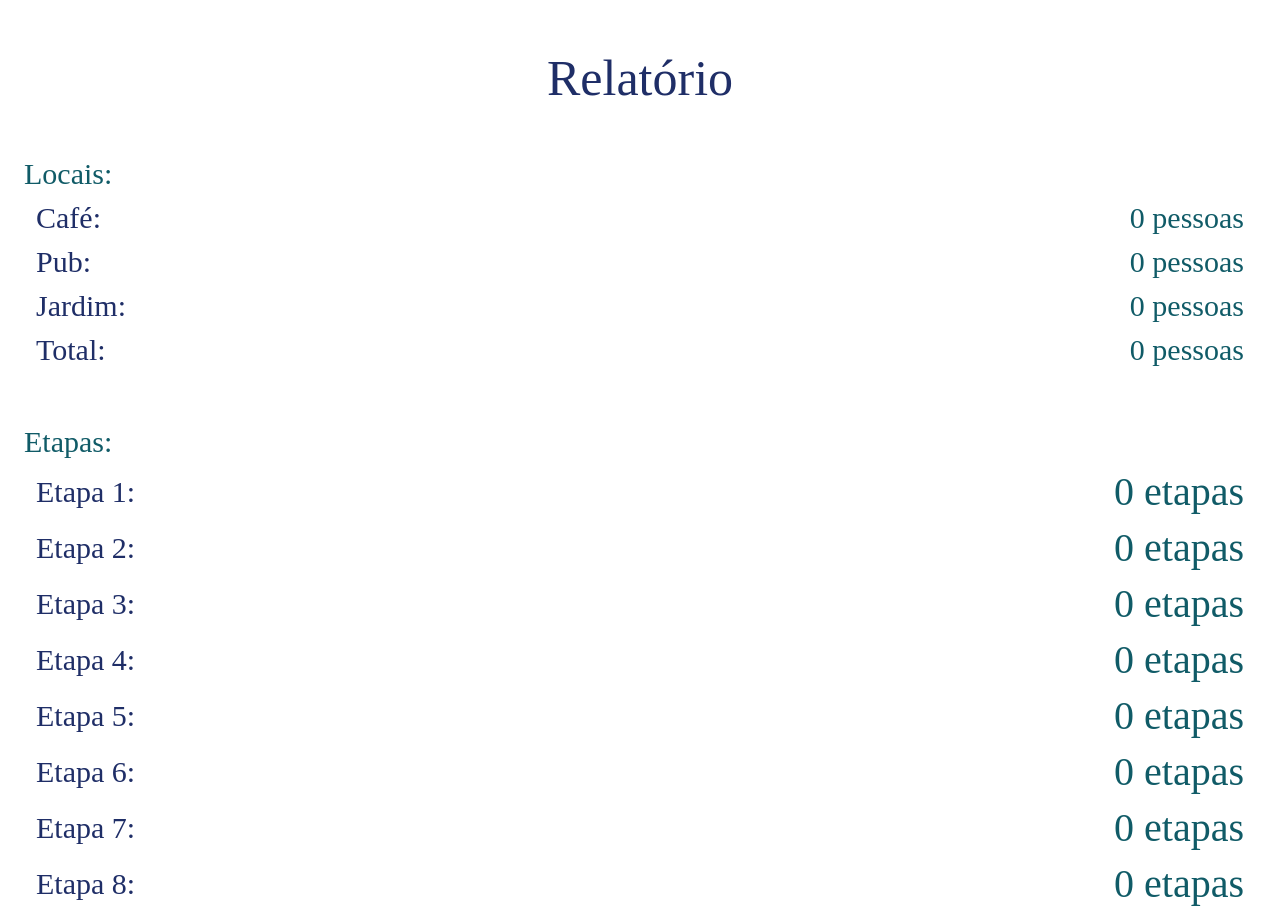
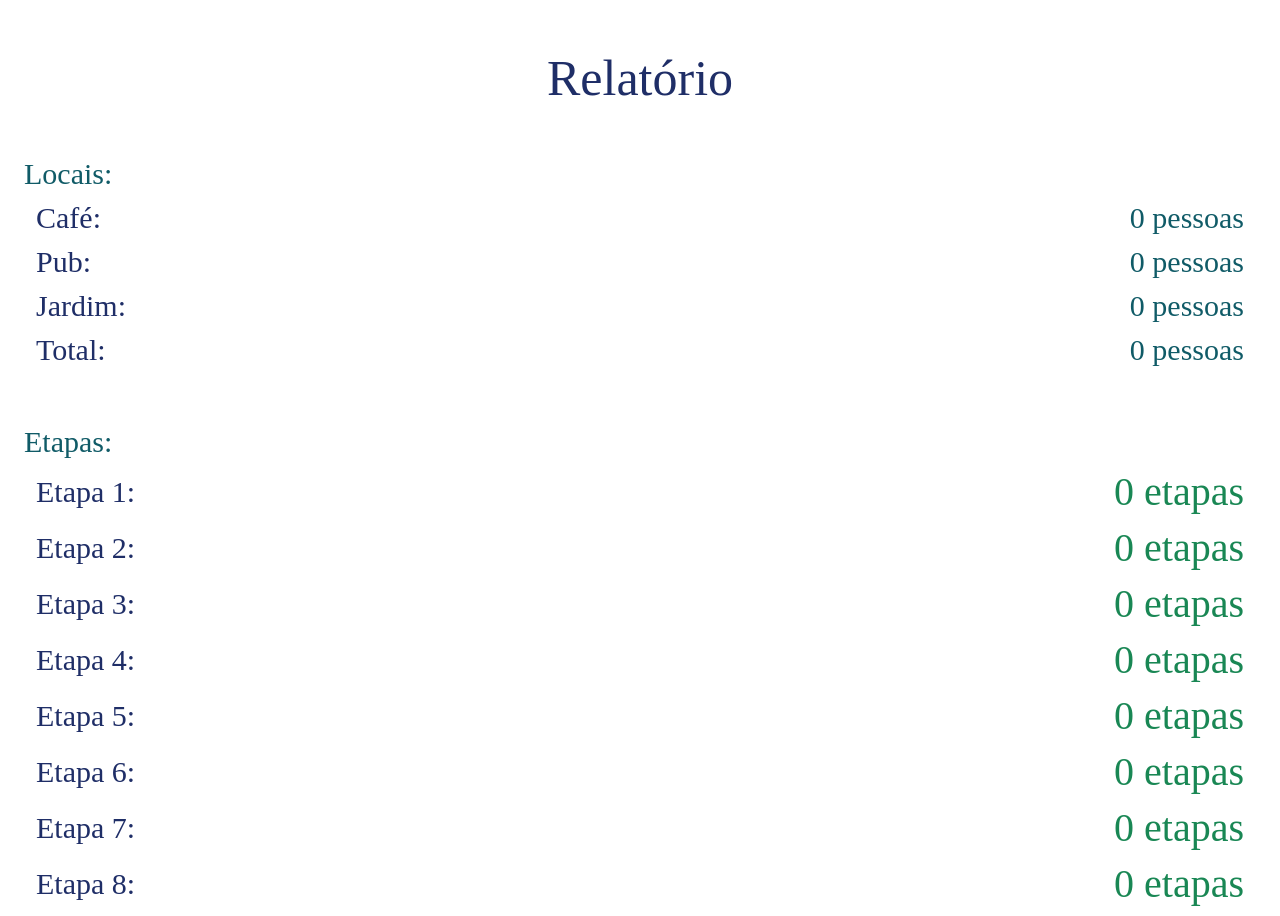
Before and after one commit to lucaadev/Comidaria, a React (Create React App) app in the folder web/: page /relatorio in a window 1280 px wide. Built offline with nearby package versions, Linux system fonts and the light colour scheme; a web font is replaced by a local one.

Commit message:
FIX: logic of showing remaining phases

```diff
--- a/web/src/pages/Relatorio/totalEtapas.jsx
+++ b/web/src/pages/Relatorio/totalEtapas.jsx
@@ -12,9 +12,36 @@ const TotalEtapas = ({ mesasCafe, mesasPub, mesasJardim, etapaIndex }) => {
 			return acc + Number(mesa.etapas[etapaIndex]);
 		}, 0);
 
+				const totalPessoasCafe = Object.values(mesasCafe).reduce(
+					(acc, mesa) => {
+						return acc + Number(mesa.quantidaDePessoas);
+					},
+					0
+				);
+
+				const totalPessoasPub = Object.values(mesasPub).reduce((acc, mesa) => {
+					return acc + Number(mesa.quantidaDePessoas);
+				}, 0);
+
+				const totalPessoasJardim = Object.values(mesasJardim).reduce(
+					(acc, mesa) => {
+						return acc + Number(mesa.quantidaDePessoas);
+					},
+					0
+				);
+
+				const total = totalPessoasCafe + totalPessoasPub + totalPessoasJardim;
+
+				const etapasRestantes = total - totalEtapas;
+
+
 	return (
 		<div className='titleRelatorio'>
-			<h1>{totalEtapas} etapas</h1>
+			<h1
+				className={`${
+					etapasRestantes < 0 ? 'text-danger' : 'text-success'
+				}`}
+			>{etapasRestantes} etapas</h1>
 		</div>
 	);
 };
```
